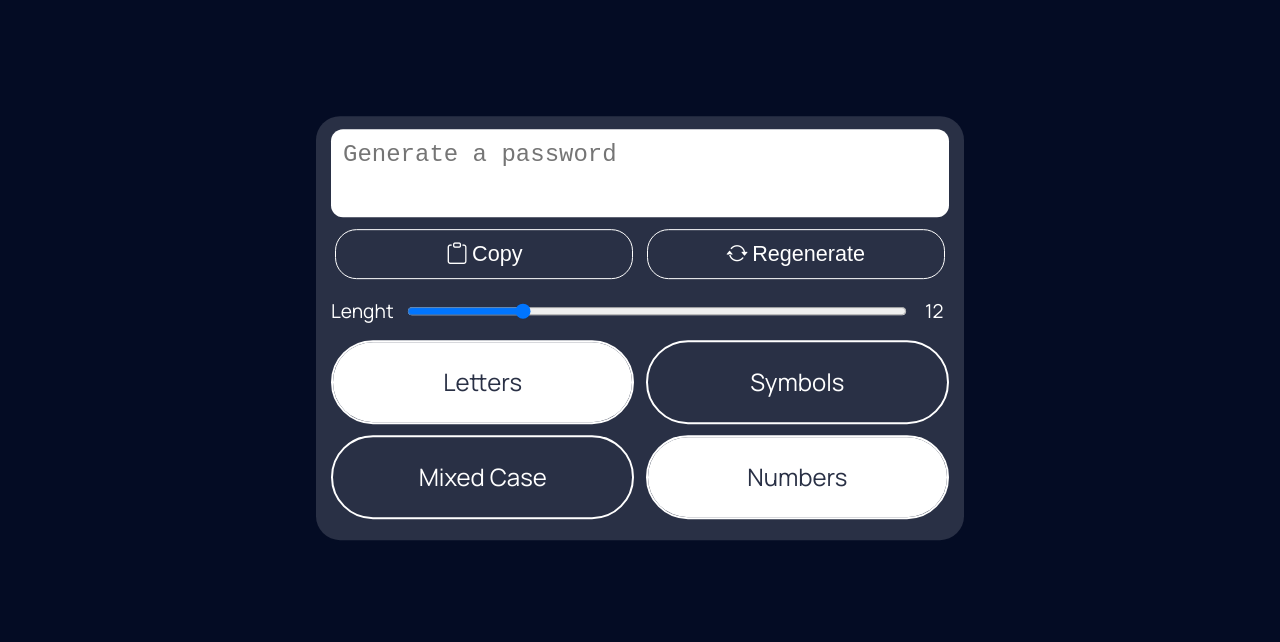
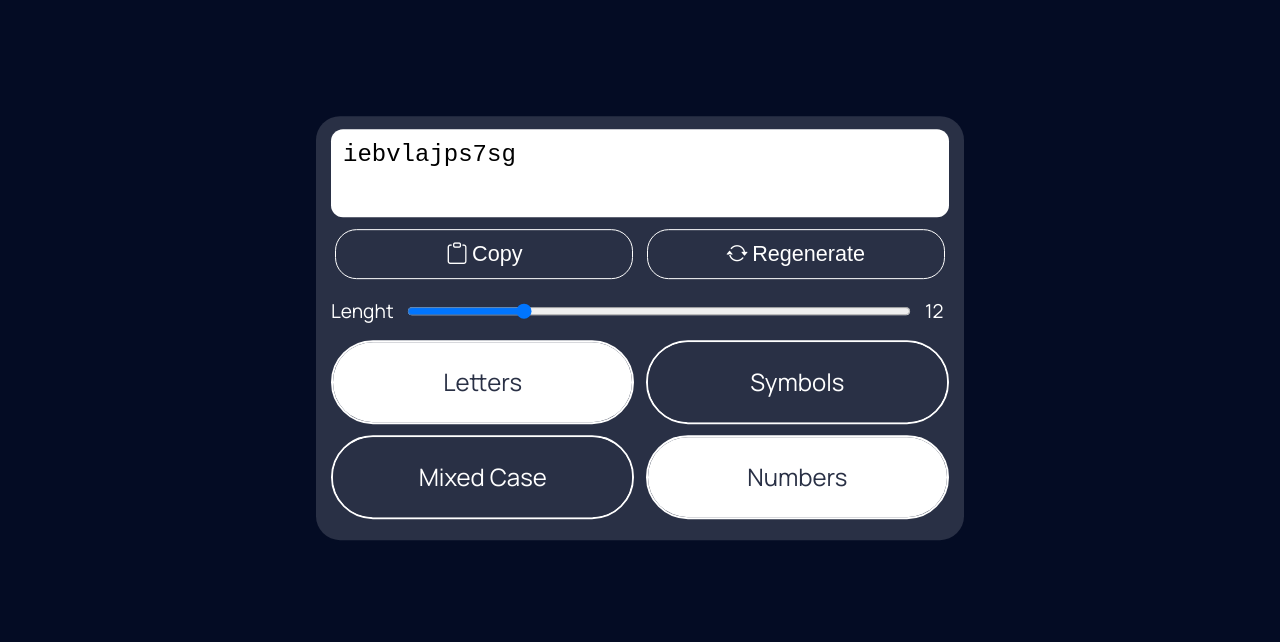
Before and after one commit to cainhurst87/Simple-Password-Generation, a plain HTML site: page index.html in a window 1280 px wide. Shown: the part 72-714 px from the top of the page. Drawn offline with nearby package versions, Linux system fonts and the light colour scheme.

Commit message:
Add files via upload

```diff
--- a/index.html
+++ b/index.html
@@ -76,12 +76,13 @@
 
         <footer>
             <span>Made by Luiz Leal</span>
-            <a id="button-github" href=""><i class="bi bi-github"></i></a>
+            <a id="button-github" href="https://github.com/cainhurst87"><i class="bi bi-github"></i></a>
         </footer>
 
     </div>
 
     <script src="script.js"></script>
+
 </body>
 
 
--- a/script.js
+++ b/script.js
@@ -1,19 +1,79 @@
+document.addEventListener("DOMContentLoaded", function() {
 
-// pre-generate the password on site startup
-// print it on textarea
+    // Restart slider value
+    document.getElementById('slider-char').value = 12;
+    document.getElementById('slider-char-count').textContent = 12;
 
+    // Pre-generate the password on site startup
+    updatePassword();
 
-//warn if no parameters are selected
+    // Update char count when length is changed
+    document.getElementById('slider-char').addEventListener('input', function() {
+        document.getElementById('slider-char-count').textContent = this.value;
+        updatePassword();
+    });
 
-// update char count when lenght is changed
+    // Start password generation on "regenerate" input
+    document.getElementById('button-regen').addEventListener('click', updatePassword);
 
+    // Copy password text on "copy" input
+    document.getElementById('button-copy').addEventListener('click', function() {
+        const password = document.getElementById('text-box-password').value;
+        navigator.clipboard.writeText(password);
+    });
 
-// start password generation on "regenerate" input
-// print it on textarea
+    // Avoid no parameters being selected
+    const checkboxList = document.querySelectorAll('.checkbox input[type="checkbox"]');
+    checkboxList.forEach(checkbox => {
+        checkbox.addEventListener('change', () => {
+            const checkedCount = Array.from(checkboxList).filter(cb => cb.checked).length;
+            if (checkedCount === 0) {
+                checkbox.checked = true;
+            }
+        });
+    });
 
-// fetch password parameters
+});
 
+// Fetch password parameters
+function updatePassword() {
+    const length = document.getElementById('slider-char').value;
+    const useLetters = document.getElementById('checkbox-letter').checked;
+    const useSymbols = document.getElementById('checkbox-symbols').checked;
+    const useMixedCase = document.getElementById('checkbox-mixed').checked;
+    const useNumbers = document.getElementById('checkbox-numbers').checked;
 
-// actually generating the password
+    const password = generatePassword(length, useLetters, useSymbols, useMixedCase, useNumbers);
+    document.getElementById('text-box-password').value = password;
+}
 
-// copy password text on "copy" input
+// Actually generating the password
+function generatePassword(length, useLetters, useSymbols, useMixedCase, useNumbers) {
+    const letters = 'abcdefghijklmnopqrstuvwxyz';
+    const symbols = '!@#$%^&*()_+~`|}{[]:;?><,./-=';
+    const numbers = '0123456789';
+    let characters = '';
+
+    if (useLetters) {
+        characters += letters;
+        if (useMixedCase) {
+            characters += letters.toUpperCase();
+        }
+    }
+
+    if (useSymbols) {
+        characters += symbols;
+    }
+
+    if (useNumbers) {
+        characters += numbers;
+    }
+
+    let password = '';
+    for (let i = 0; i < length; i++) {
+        const randChar = Math.floor(Math.random() * characters.length);
+        password += characters[randChar];
+    }
+
+    return password;
+}
--- a/style.css
+++ b/style.css
@@ -92,24 +92,18 @@ header h2 {
     padding: 0.5em;
     margin: 0.2em;
     width: 100%;
-    transition: 0.2s;
+    transition: 0.3s;
 }
 
 #container-option-box button i {
     margin-right: 0.2em;
 }
 
-#container-option-box button:hover {
+#container-option-box-button-row button:hover{
+    background: #fff;
     color: #293045;
-    background: #fff;
-    cursor: pointer;
 }
 
-#container-option-box button:active {
-    color: #fff;
-    background: #fff;
-    cursor: pointer;
-}
 
 /* slider */
 
@@ -126,7 +120,6 @@ header h2 {
 
 #slider-char {
     width: 100%;
-    margin-right: 1%;
 }
 
 #slider-char-count{
@@ -166,18 +159,7 @@ header h2 {
     width: 100%;
     height: 100%;
     border-radius: 2.5em;
-}
-
-.checkbox:hover {
-    color: #293045;
-    background: #fff;
-    cursor: pointer;
-}
-
-.checkbox:active {
-    color: #fff;
-    background: #fff;
-    cursor: pointer;
+    transition: 0.2s;
 }
 
 .checkbox input[type="checkbox"]:checked + label {
@@ -207,6 +189,19 @@ footer a {
     border: none;
 }
 
+/* shared */
+
+.checkbox:active, #container-option-box button:active {
+    color: #fff;
+    background: #fff;
+    cursor: pointer;
+}
+
+.checkbox label, .checkbox:hover{
+    background: #293045;
+    cursor: pointer;
+}
+
 /* queries */
 
 @media (max-width: 500px) {
```
